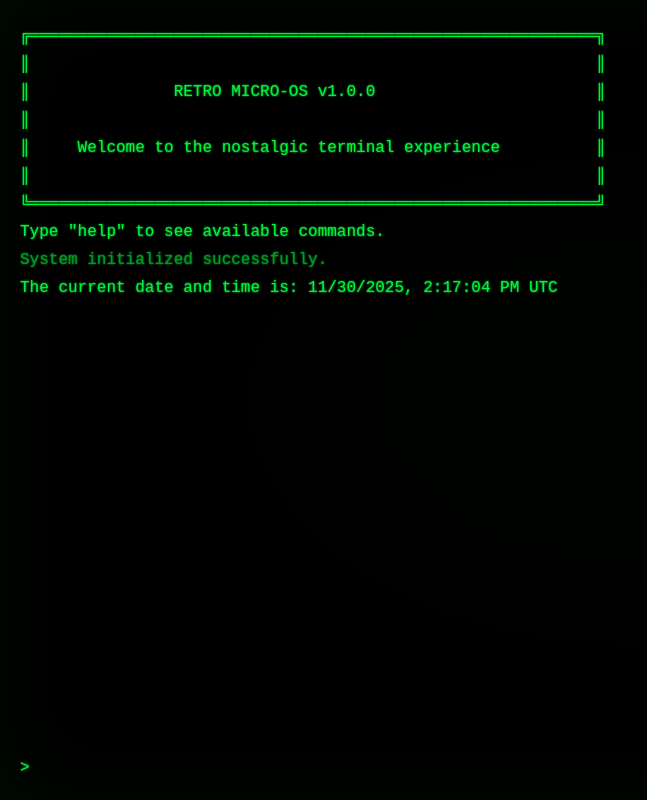
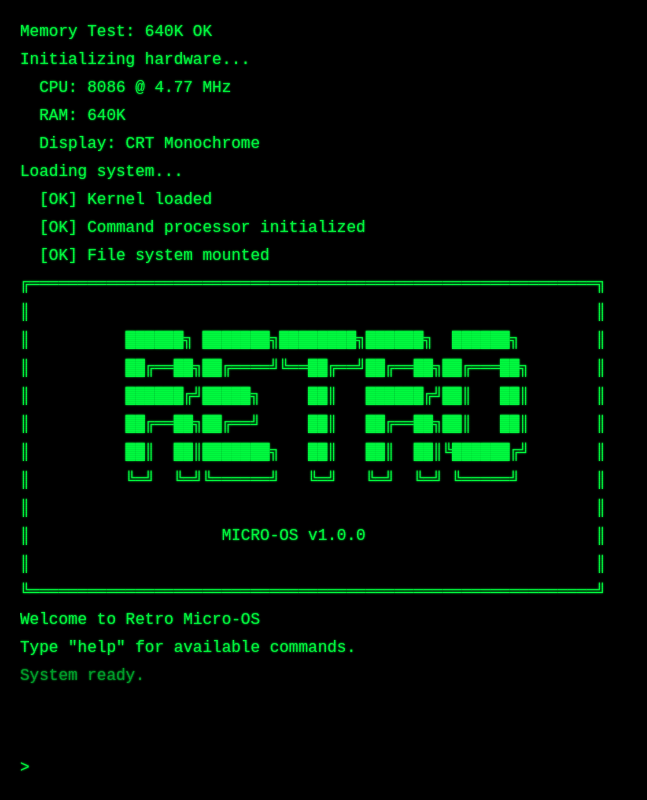
Before and after one commit to IrakliDevelop/Micro-OS, a website built with webpack: page src/index.html in a window 1280 px wide. Shown: the whole page, without its empty margins (0-647 px from the left). Built offline with nearby package versions, Linux system fonts and the light colour scheme.

Commit message:
boot sequence

```diff
--- /dev/null
+++ b/src/scripts/core/boot-sequence.ts
@@ -0,0 +1,113 @@
+import { TerminalApp } from './terminal-app';
+
+/**
+ * Boot sequence configuration
+ */
+interface BootConfig {
+  memorySpeed: number;
+  lineDelay: number;
+  logoDelay: number;
+}
+
+const DEFAULT_CONFIG: BootConfig = {
+  memorySpeed: 500,
+  lineDelay: 300,
+  logoDelay: 100,
+};
+
+/**
+ * Sleep utility
+ */
+function sleep(ms: number): Promise<void> {
+  return new Promise(resolve => setTimeout(resolve, ms));
+}
+
+/**
+ * Animate memory counter
+ */
+async function animateMemoryCount(app: TerminalApp, config: BootConfig): Promise<void> {
+  const target = 640;
+  const steps = 20;
+  const increment = target / steps;
+  const delay = config.memorySpeed / steps;
+
+  for (let i = 0; i <= steps; i++) {
+    const current = Math.floor(i * increment);
+    app.clear();
+    app.printLine(`Memory Test: ${current}K OK`);
+    await sleep(delay);
+  }
+}
+
+/**
+ * ASCII Logo
+ */
+const LOGO = [
+  '╔═══════════════════════════════════════════════════════════╗',
+  '║                                                           ║',
+  '║          ██████╗ ███████╗████████╗██████╗  ██████╗        ║',
+  '║          ██╔══██╗██╔════╝╚══██╔══╝██╔══██╗██╔═══██╗       ║',
+  '║          ██████╔╝█████╗     ██║   ██████╔╝██║   ██║       ║',
+  '║          ██╔══██╗██╔══╝     ██║   ██╔══██╗██║   ██║       ║',
+  '║          ██║  ██║███████╗   ██║   ██║  ██║╚██████╔╝       ║',
+  '║          ╚═╝  ╚═╝╚══════╝   ╚═╝   ╚═╝  ╚═╝ ╚═════╝        ║',
+  '║                                                           ║',
+  '║                    MICRO-OS v1.0.0                        ║',
+  '║                                                           ║',
+  '╚═══════════════════════════════════════════════════════════╝',
+];
+
+/**
+ * Run the full boot sequence
+ */
+export async function runBootSequence(app: TerminalApp, config: BootConfig = DEFAULT_CONFIG): Promise<void> {
+  // Disable input during boot
+  app.disableInput();
+
+  // Clear screen
+  app.clear();
+
+  // Memory check
+  await animateMemoryCount(app, config);
+  await sleep(config.lineDelay);
+
+  // Hardware initialization
+  app.printLine('');
+  app.printLine('Initializing hardware...');
+  await sleep(config.lineDelay);
+  app.printLine('  CPU: 8086 @ 4.77 MHz');
+  await sleep(config.lineDelay);
+  app.printLine('  RAM: 640K');
+  await sleep(config.lineDelay);
+  app.printLine('  Display: CRT Monochrome');
+  await sleep(config.lineDelay);
+
+  // System loading
+  app.printLine('');
+  app.printLine('Loading system...');
+  await sleep(config.lineDelay);
+  app.printLine('  [OK] Kernel loaded');
+  await sleep(config.lineDelay);
+  app.printLine('  [OK] Command processor initialized');
+  await sleep(config.lineDelay);
+  app.printLine('  [OK] File system mounted');
+  await sleep(config.lineDelay);
+
+  // Display logo
+  app.printLine('');
+  for (const line of LOGO) {
+    app.printLine(line);
+    await sleep(config.logoDelay);
+  }
+
+  // Welcome message
+  app.printLine('');
+  app.printLine('Welcome to Retro Micro-OS');
+  app.printLine('Type "help" for available commands.');
+  app.printLine('');
+  app.printLine('System ready.', 'hint');
+  app.printLine('');
+
+  // Re-enable input
+  app.enableInput();
+}
--- a/src/scripts/core/terminal-app.ts
+++ b/src/scripts/core/terminal-app.ts
@@ -100,6 +100,25 @@ export class TerminalApp {
   }
 
   /**
+   * Enable user input
+   */
+  public enableInput(): void {
+    if (this.inputElement) {
+      this.inputElement.disabled = false;
+      this.inputElement.focus();
+    }
+  }
+
+  /**
+   * Disable user input
+   */
+  public disableInput(): void {
+    if (this.inputElement) {
+      this.inputElement.disabled = true;
+    }
+  }
+
+  /**
    * Handle keyboard input
    */
   private handleKeyDown(event: KeyboardEvent): void {
--- /dev/null
+++ b/src/scripts/core/theme-manager.ts
@@ -0,0 +1,139 @@
+/**
+ * Theme definition
+ */
+export interface Theme {
+  name: string;
+  displayName: string;
+  colors: {
+    phosphor: string;
+    phosphorDim: string;
+    background: string;
+    error: string;
+    hint: string;
+  };
+}
+
+/**
+ * Built-in themes
+ */
+export const THEMES: Record<string, Theme> = {
+  green: {
+    name: 'green',
+    displayName: 'Green Phosphor',
+    colors: {
+      phosphor: '#00ff41',
+      phosphorDim: '#00aa2b',
+      background: '#000000',
+      error: '#ff3333',
+      hint: '#00cc38',
+    },
+  },
+  amber: {
+    name: 'amber',
+    displayName: 'Amber',
+    colors: {
+      phosphor: '#ffb000',
+      phosphorDim: '#cc8800',
+      background: '#000000',
+      error: '#ff3333',
+      hint: '#ffcc00',
+    },
+  },
+  white: {
+    name: 'white',
+    displayName: 'White Phosphor',
+    colors: {
+      phosphor: '#f0f0f0',
+      phosphorDim: '#b0b0b0',
+      background: '#0a0a0a',
+      error: '#ff5555',
+      hint: '#d0d0d0',
+    },
+  },
+};
+
+/**
+ * Theme Manager
+ * Handles theme switching and persistence
+ */
+export class ThemeManager {
+  private currentTheme: string = 'green';
+  private readonly STORAGE_KEY = 'retro-os-theme';
+
+  constructor() {
+    // Load saved theme
+    this.loadTheme();
+  }
+
+  /**
+   * Get all available themes
+   */
+  public getThemes(): Theme[] {
+    return Object.values(THEMES);
+  }
+
+  /**
+   * Get current theme name
+   */
+  public getCurrentTheme(): string {
+    return this.currentTheme;
+  }
+
+  /**
+   * Get theme by name
+   */
+  public getTheme(name: string): Theme | undefined {
+    return THEMES[name.toLowerCase()];
+  }
+
+  /**
+   * Set theme
+   */
+  public setTheme(name: string): boolean {
+    const theme = this.getTheme(name);
+    if (!theme) {
+      return false;
+    }
+
+    // Update CSS custom properties
+    const root = document.documentElement;
+    root.style.setProperty('--color-phosphor', theme.colors.phosphor);
+    root.style.setProperty('--color-phosphor-dim', theme.colors.phosphorDim);
+    root.style.setProperty('--color-background', theme.colors.background);
+    root.style.setProperty('--color-error', theme.colors.error);
+    root.style.setProperty('--color-hint', theme.colors.hint);
+
+    // Save to state and localStorage
+    this.currentTheme = theme.name;
+    this.saveTheme();
+
+    return true;
+  }
+
+  /**
+   * Load theme from localStorage
+   */
+  private loadTheme(): void {
+    try {
+      const saved = localStorage.getItem(this.STORAGE_KEY);
+      if (saved && this.getTheme(saved)) {
+        this.setTheme(saved);
+      }
+    } catch (error) {
+      // localStorage might not be available
+      console.warn('Could not load theme from localStorage:', error);
+    }
+  }
+
+  /**
+   * Save theme to localStorage
+   */
+  private saveTheme(): void {
+    try {
+      localStorage.setItem(this.STORAGE_KEY, this.currentTheme);
+    } catch (error) {
+      // localStorage might not be available
+      console.warn('Could not save theme to localStorage:', error);
+    }
+  }
+}
--- a/src/scripts/main.ts
+++ b/src/scripts/main.ts
@@ -2,11 +2,17 @@ import '../styles/main.scss';
 import { TerminalApp } from './core/terminal-app';
 import { registerCoreCommands } from './core/commands-core';
 import { registerSysInfoPlugin } from './plugins/sysinfo';
+import { ThemeManager } from './core/theme-manager';
+import { registerThemePlugin } from './plugins/theme';
+import { runBootSequence } from './core/boot-sequence';
 
 /**
  * Main entry point
  */
-function init(): void {
+async function init(): Promise<void> {
+  // Create theme manager and load saved theme
+  const themeManager = new ThemeManager();
+
   // Create terminal app
   const app = new TerminalApp();
 
@@ -15,34 +21,13 @@ function init(): void {
 
   // Register plugins
   registerSysInfoPlugin(app);
+  registerThemePlugin(app, themeManager);
 
   // Initialize terminal
   app.init();
 
-  // Display welcome message
-  displayWelcome(app);
-}
-
-/**
- * Display welcome message
- */
-function displayWelcome(app: TerminalApp): void {
-  app.printLine('');
-  app.printLine('╔═══════════════════════════════════════════════════════════╗');
-  app.printLine('║                                                           ║');
-  app.printLine('║               RETRO MICRO-OS v1.0.0                       ║');
-  app.printLine('║                                                           ║');
-  app.printLine('║     Welcome to the nostalgic terminal experience          ║');
-  app.printLine('║                                                           ║');
-  app.printLine('╚═══════════════════════════════════════════════════════════╝');
-  app.printLine('');
-  app.printLine('Type "help" to see available commands.');
-  app.printLine('');
-  app.printLine('System initialized successfully.', 'hint');
-  // display the current date and time and also the time zone
-  app.printLine('The current date and time is: ' + new Date().toLocaleString() + ' ' + Intl.DateTimeFormat().resolvedOptions().timeZone);
-
-  app.printLine('');
+  // Run boot sequence
+  await runBootSequence(app);
 }
 
 // Initialize when DOM is ready
--- /dev/null
+++ b/src/scripts/plugins/theme.ts
@@ -0,0 +1,107 @@
+import { TerminalApp } from '../core/terminal-app';
+import { ThemeManager } from '../core/theme-manager';
+
+/**
+ * Register theme plugin
+ */
+export function registerThemePlugin(app: TerminalApp, themeManager: ThemeManager): void {
+  app.registerCommand(
+    'theme',
+    'Manage terminal themes',
+    (args: string[], app: TerminalApp) => {
+      if (args.length === 0) {
+        // Show usage
+        app.printLine('');
+        app.printLine('Theme Manager', 'section-header');
+        app.printLine('=============', 'section-header');
+        app.printLine('');
+        app.printLine('Usage:');
+        app.printLine('  theme list         - List all available themes');
+        app.printLine('  theme current      - Show current theme');
+        app.printLine('  theme set <name>   - Switch to a theme');
+        app.printLine('');
+        return;
+      }
+
+      const subcommand = args[0].toLowerCase();
+
+      switch (subcommand) {
+        case 'list':
+          handleListThemes(app, themeManager);
+          break;
+        case 'current':
+          handleCurrentTheme(app, themeManager);
+          break;
+        case 'set':
+          handleSetTheme(app, themeManager, args[1]);
+          break;
+        default:
+          app.printLine(`Unknown subcommand: ${subcommand}`, 'error');
+          app.printLine('Type "theme" for usage.', 'hint');
+      }
+    }
+  );
+}
+
+/**
+ * Handle list themes
+ */
+function handleListThemes(app: TerminalApp, themeManager: ThemeManager): void {
+  const themes = themeManager.getThemes();
+  const currentTheme = themeManager.getCurrentTheme();
+
+  app.printLine('');
+  app.printLine('Available Themes', 'section-header');
+  app.printLine('================', 'section-header');
+  app.printLine('');
+
+  themes.forEach(theme => {
+    const current = theme.name === currentTheme ? ' (current)' : '';
+    const colorSample = `[${theme.colors.phosphor}]`;
+    app.printLine(`  ${theme.displayName.padEnd(20)} ${colorSample}${current}`);
+  });
+
+  app.printLine('');
+  app.printLine('Use "theme set <name>" to switch themes.', 'hint');
+  app.printLine('');
+}
+
+/**
+ * Handle current theme
+ */
+function handleCurrentTheme(app: TerminalApp, themeManager: ThemeManager): void {
+  const currentName = themeManager.getCurrentTheme();
+  const theme = themeManager.getTheme(currentName);
+
+  if (!theme) {
+    app.printLine('Error: Current theme not found', 'error');
+    return;
+  }
+
+  app.printLine('');
+  app.printLine(`Current theme: ${theme.displayName}`);
+  app.printLine('');
+}
+
+/**
+ * Handle set theme
+ */
+function handleSetTheme(app: TerminalApp, themeManager: ThemeManager, name: string | undefined): void {
+  if (!name) {
+    app.printLine('Error: Theme name required', 'error');
+    app.printLine('Usage: theme set <name>', 'hint');
+    return;
+  }
+
+  const success = themeManager.setTheme(name);
+
+  if (success) {
+    const theme = themeManager.getTheme(name);
+    app.printLine('');
+    app.printLine(`Theme changed to: ${theme?.displayName}`, 'hint');
+    app.printLine('');
+  } else {
+    app.printLine(`Error: Theme '${name}' not found`, 'error');
+    app.printLine('Use "theme list" to see available themes.', 'hint');
+  }
+}
--- a/src/styles/_variables.scss
+++ b/src/styles/_variables.scss
@@ -1,11 +1,21 @@
-// Color palette
-$color-phosphor: #00ff41;
-$color-phosphor-dim: #00aa2b;
-$color-background: #000000;
+// Default theme colors (Green Phosphor)
+// These can be overridden by CSS custom properties at runtime
+:root {
+  --color-phosphor: #00ff41;
+  --color-phosphor-dim: #00aa2b;
+  --color-background: #000000;
+  --color-error: #ff3333;
+  --color-hint: #00cc38;
+}
+
+// SCSS variables for use in stylesheets
+$color-phosphor: var(--color-phosphor);
+$color-phosphor-dim: var(--color-phosphor-dim);
+$color-background: var(--color-background);
 $color-text-primary: $color-phosphor;
 $color-text-secondary: $color-phosphor-dim;
-$color-error: #ff3333;
-$color-hint: #00cc38;
+$color-error: var(--color-error);
+$color-hint: var(--color-hint);
 
 // CRT effects
 $glow-radius: 2px;
```
Also changed, not shown: src/scripts/core/commands-core.ts (+10 -0 lines).
